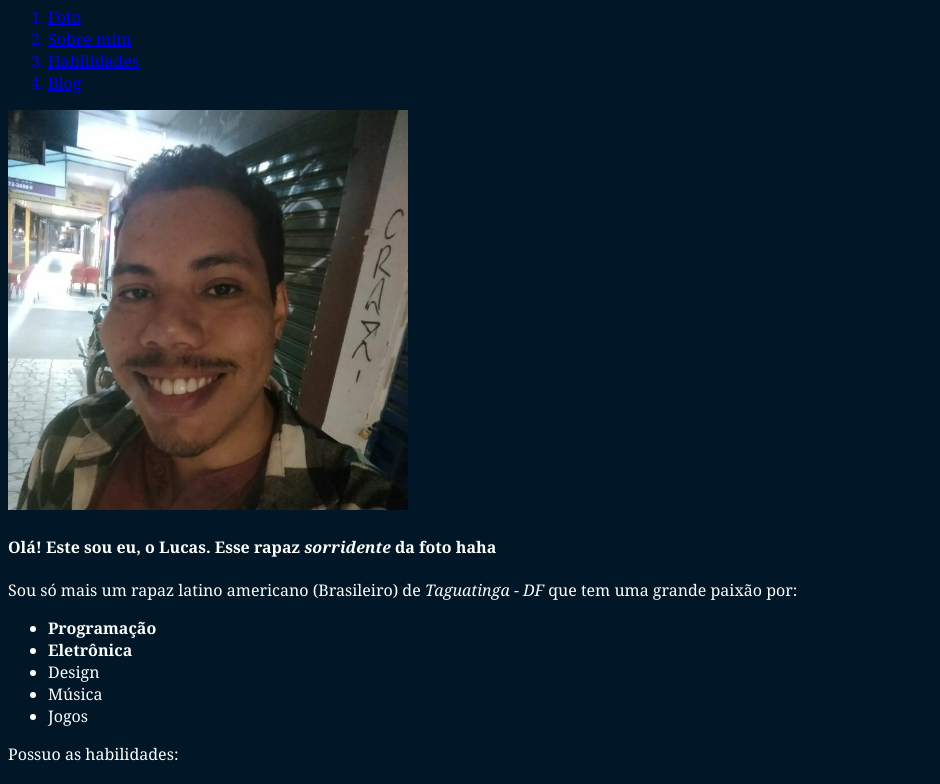
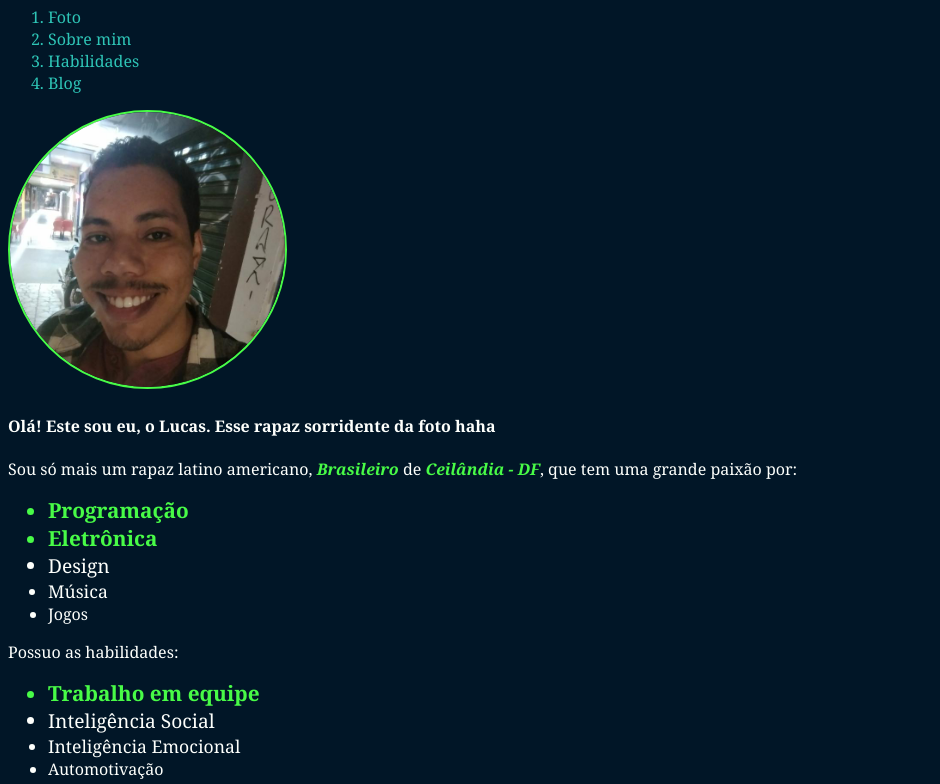
Before and after one commit to lh-brito/hnq-brt.github.io, a plain HTML site: page index.html in a window 1280 px wide. Shown: the part 76-860 px from the top of the page, without its empty margins (0-940 px from the left). Drawn offline with Linux system fonts and the light colour scheme.

Commit message:
2a parte do css terminada e passada para o file style.css

```diff
--- a/index.html
+++ b/index.html
@@ -3,46 +3,36 @@
   <head>
     <meta charset="UTF-8">
     <title>Portfólio | Lucas Henrique da Silva Brito</title>
+    <link rel="stylesheet" type ="text/css" href="style.css">
     <link rel="preconnect" href="https://fonts.gstatic.com">
-    <link href="https://fonts.googleapis.com/css2?family=Montserrat:ital,wght@0,400;0,  ;0,700;1,400;1,600;1,700&display=swap" rel="stylesheet">
+    <link href="https://fonts.googleapis.com/css2?family=Montserrat:ital,wght@0,400;0,600;0,700;1,400;1,600;1,700&display=swap" rel="stylesheet">
     <link href="https://fonts.googleapis.com/css2?family=Noto+Serif:ital,wght@0,400;0,700;1,400;1,700&display=swap" rel="stylesheet">
-    <style>
-      body {
-        background-color: #011627;
-        color: #FDFFFC;
-        font-family: 'Noto Serif', serif;
-      }
-
-      h1 {
-        font-family: 'Montserrat', sans-serif;
-      }
-    </style>
   </head>
   <body>
     <h1>Lucas Henrique da Silva Brito</h1>
     <ol>
-        <a href="#foto"><li>Foto</li></a>
-        <a href="#sobre"><li>Sobre mim</li></a>
-        <a href="#habilidades"><li>Habilidades</li></a>
-        <a href="#blog"><li>Blog</li></a>
+        <a class ="links" href="#foto"><li>Foto</li></a>
+        <a class ="links" href="#sobre"><li>Sobre mim</li></a>
+        <a class ="links" href="#habilidades"><li>Habilidades</li></a>
+        <a class ="links" href="#blog"><li>Blog</li></a>
     </ol>
-    <img id="foto" src="perfil.jpeg" alt="Foto de perfil sorrindo" width="400">
-    <h4>Olá! Este sou eu, o Lucas. Esse rapaz <em>sorridente</em> da foto haha</h4>
-    <p id="sobre">Sou só mais um rapaz latino americano (Brasileiro) de <em>Taguatinga - DF</em> que tem uma grande paixão por:</p>
+    <img src="perfil.jpeg" alt="Foto de perfil sorrindo" width="400">
+    <h4>Olá! Este sou eu, o Lucas. Esse rapaz sorridente da foto haha</h4>
+    <p>Sou só mais um rapaz latino americano, <em class="oblique">Brasileiro</em> de <em class="oblique">Ceilândia - DF</em>, que tem uma grande paixão por:</p>
     <ul>
-        <li><strong>Programação</strong></li>
-        <li><strong>Eletrônica</strong></li>
-        <li>Design</li>
-        <li>Música</li>
+        <li class="greatest-size"><strong>Programação</strong></li>
+        <li class="greatest-size"><strong>Eletrônica</strong></li>
+        <li class="greater-size">Design</li>
+        <li class="great-size">Música</li>
         <li>Jogos</li>
     </ul>
-    <p id="habilidades">Possuo as habilidades:</p>
+    <p>Possuo as habilidades:</p>
     <ul>
-        <li><strong>Trabalho em equipe</strong></li>
-        <li>Inteligência Social</li>
-        <li>Inteligência Emocional</li>
+        <li class="greatest-size"><strong>Trabalho em equipe</strong></li>
+        <li class="greater-size">Inteligência Social</li>
+        <li class="great-size">Inteligência Emocional</li>
         <li>Automotivação</li>
     </ul>
-    <p id="blog">E um blog que eu gosto bastante é um de <a href="https://www.dothack.org/blogs/blog/22-blog/" target="_blank">.hack</a> que acompanho a pouco tempo.</p>
+    <p>E um blog que eu gosto bastante é um de <a class="links" href="https://www.dothack.org/blogs/blog/22-blog/" target="_blank">.hack</a> que acompanho a pouco tempo.</p>
   </body>
 </html>
--- /dev/null
+++ b/style.css
@@ -0,0 +1,52 @@
+body {
+    background-color: #011627;
+    color: #FDFFFC;
+    font-family: 'Noto Serif', serif;
+    font-size: 16px;
+}
+
+h1 {
+    font-family: 'Montserrat', sans-serif;
+    text-align: center;
+    color: #48FB47;
+}
+
+ol {
+    width: 100px;
+}
+
+.links {
+    text-decoration: none;
+    color: #2EC4B6;
+    transition: .25s;
+}
+
+.links:hover {
+    text-decoration: underline;
+    color: #FF9F1C;
+}
+
+img {
+    border: 2px solid #48FB47;
+    border-radius: 50%;
+    width: 275px;
+}
+
+.oblique {
+    font-style: oblique;
+    font-weight: 700;
+    color: #48FB47;
+}
+
+.greatest-size {
+    font-size: 1.3em;
+    color: #48FB47;
+}
+
+.greater-size {
+    font-size: 1.2em;
+}
+
+.great-size {
+    font-size: 1.1em;
+}
```
